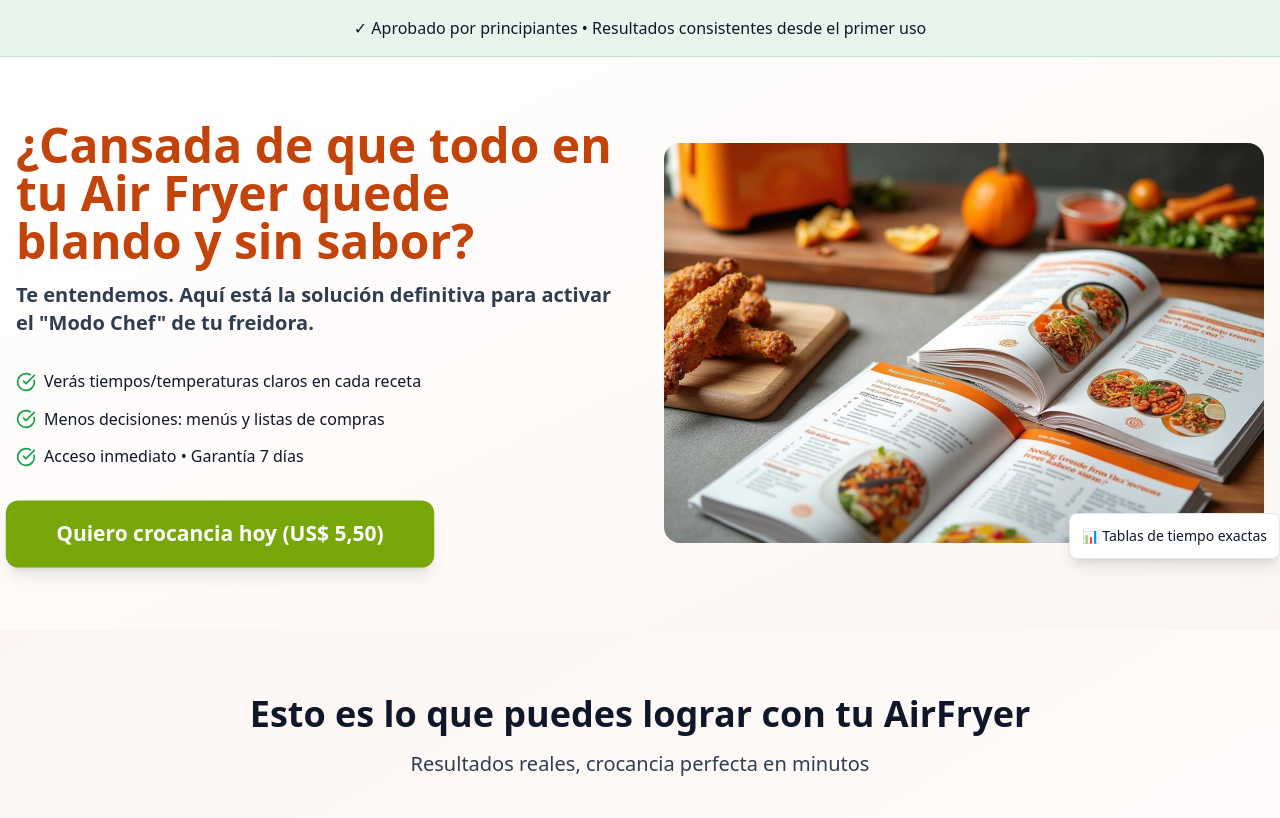
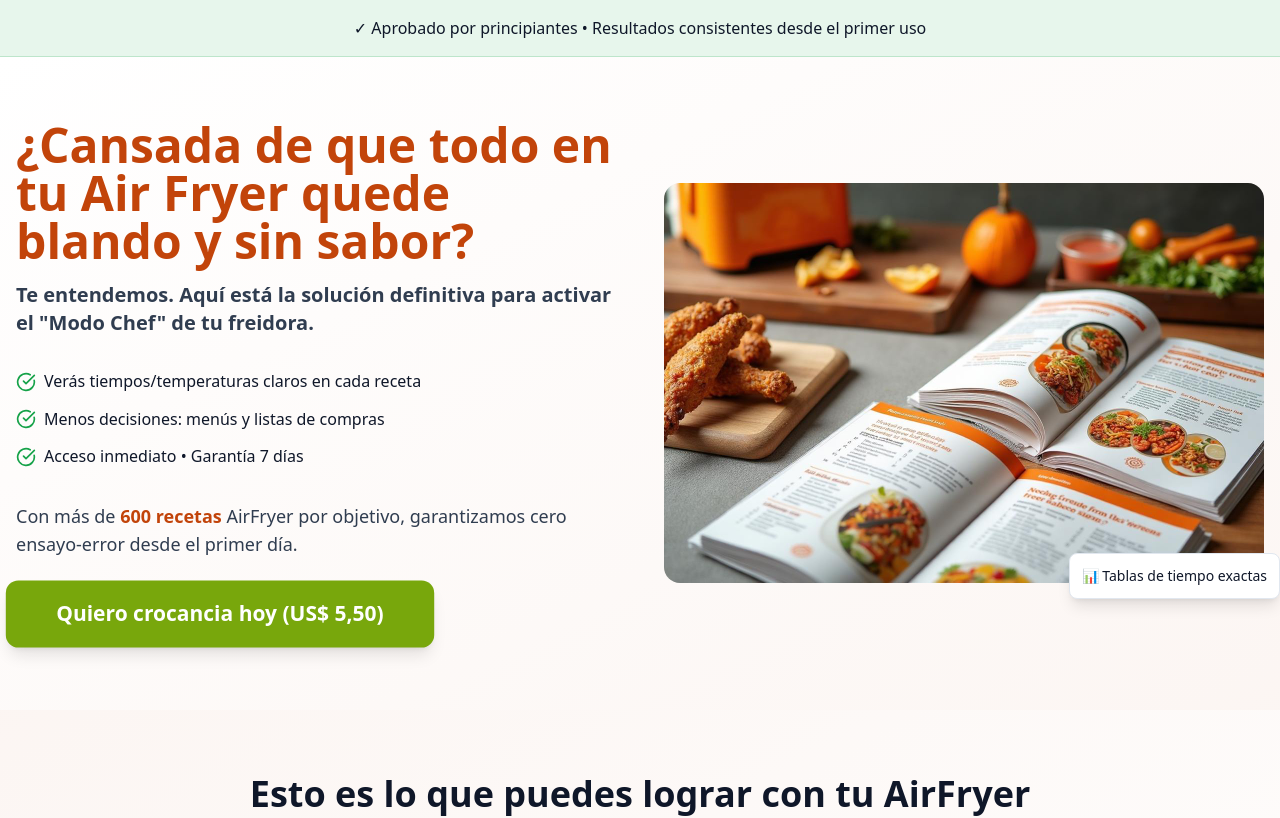
Before and after one commit to Laura271306/crisp-recipes-ai, a React (Vite) app: page / in a window 1280 px wide. Shown: the top 818 px of the page. Built offline with nearby package versions, Linux system fonts and the light colour scheme; the HTML template or start-up script is replaced by a standard one.

Commit message:
Refactor text content

```diff
--- a/src/pages/SalesPage.tsx
+++ b/src/pages/SalesPage.tsx
@@ -67,6 +67,10 @@ const SalesPage = () => {
                   <span className="text-foreground">Acceso inmediato • Garantía 7 días</span>
                 </div>
               </div>
+
+              <p className="text-base md:text-lg text-muted-foreground mb-6">
+                Con más de <strong className="text-cta-primary font-bold">600 recetas</strong> AirFryer por objetivo, garantizamos cero ensayo-error desde el primer día.
+              </p>
 
               <Button variant="cta" size="2xl" onClick={handleCTAClick} className="w-full md:w-auto">
                 Quiero crocancia hoy (US$ 5,50)
```
